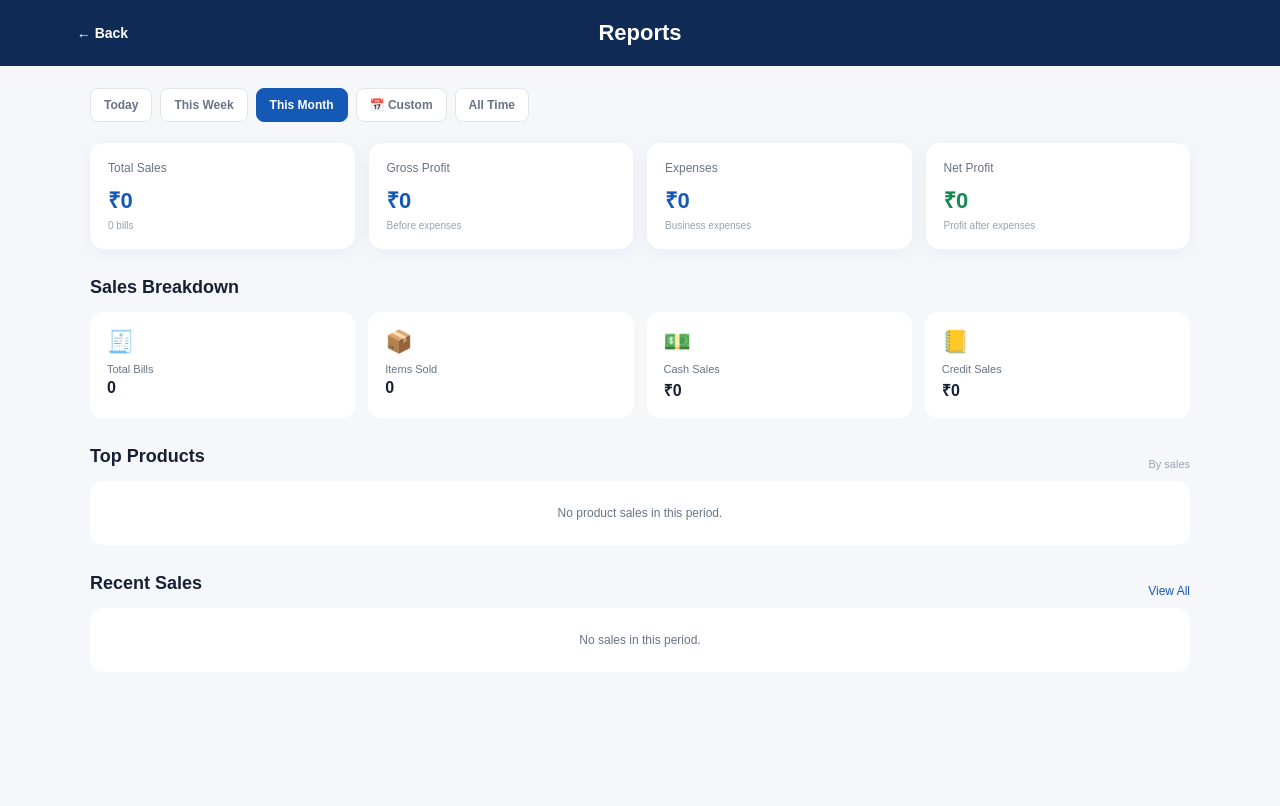
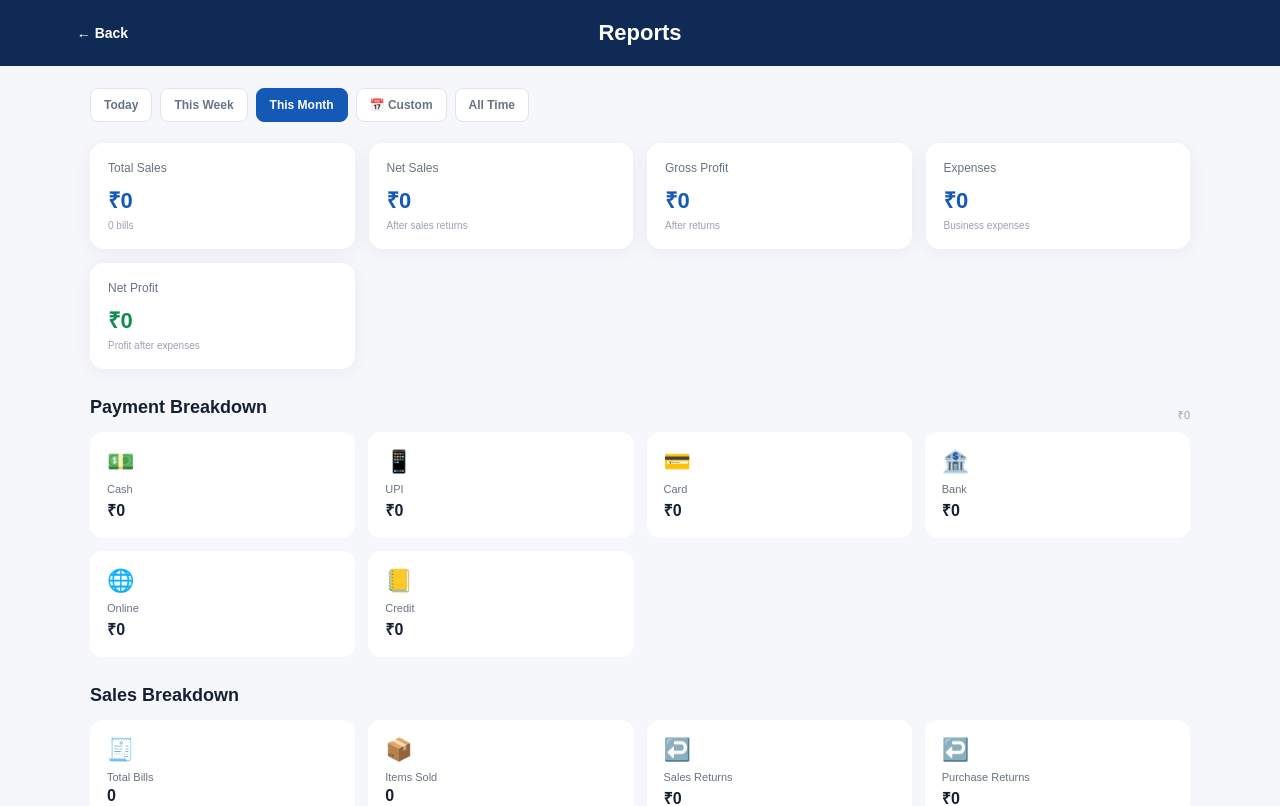
Before and after one commit to sameerkhan86926-a11y/hisabpro, a Next.js app: page /hisabpro/reports in a window 1280 px wide. Shown: the top 806 px of the page. Built offline with nearby package versions, Linux system fonts and the light colour scheme.

Commit message:
Update page.tsx

```diff
--- a/app/reports/page.tsx
+++ b/app/reports/page.tsx
@@ -1,6 +1,15 @@
 "use client";
 
 import { useEffect, useState } from "react";
+
+type PaymentType = "cash" | "credit";
+
+type PaymentMode =
+  | "cash"
+  | "upi"
+  | "card"
+  | "bank"
+  | "online";
 
 type BatchDetail = {
   batchId: number;
@@ -24,7 +33,6 @@ type Sale = {
   items?: SaleItem[];
   subtotal?: number;
 
-  // Old single-product format
   product?: string;
   price?: number;
   purchasePrice?: number;
@@ -33,7 +41,10 @@ type Sale = {
   discount: number;
   total: number;
   date: string;
-  paymentType?: "cash" | "credit";
+
+  paymentType?: PaymentType;
+  paymentMode?: PaymentMode;
+
   customerName?: string;
 };
 
@@ -43,6 +54,32 @@ type Expense = {
   category: string;
   amount: number;
   note: string;
+  date: string;
+};
+
+type ReturnRecord = {
+  id: number;
+  type: "sales" | "purchase";
+
+  saleId?: number;
+  purchaseId?: number;
+
+  customerId?: number | null;
+  customerName?: string;
+
+  supplierId?: number;
+  supplierName?: string;
+
+  productId: number;
+  productName: string;
+
+  quantity: number;
+  amount: number;
+
+  paymentType: PaymentType;
+  paymentMode?: PaymentMode;
+
+  reason: string;
   date: string;
 };
 
@@ -65,6 +102,9 @@ export default function ReportsPage() {
 
   const [expenses, setExpenses] =
     useState<Expense[]>([]);
+
+  const [returns, setReturns] =
+    useState<ReturnRecord[]>([]);
 
   const [period, setPeriod] =
     useState<Period>("month");
@@ -90,9 +130,52 @@ export default function ReportsPage() {
         ) || "[]"
       );
 
+    const savedReturns =
+      JSON.parse(
+        localStorage.getItem(
+          "hisabpro_returns"
+        ) || "[]"
+      );
+
     setSales(savedSales);
     setExpenses(savedExpenses);
+    setReturns(savedReturns);
   }, []);
+
+  /*
+   * =====================================
+   * PAYMENT MODE
+   * =====================================
+   */
+
+  function getPaymentModeLabel(
+    paymentType?: PaymentType,
+    paymentMode?: PaymentMode
+  ) {
+    if (paymentType === "credit") {
+      return "Credit";
+    }
+
+    switch (paymentMode || "cash") {
+      case "cash":
+        return "Cash";
+
+      case "upi":
+        return "UPI";
+
+      case "card":
+        return "Card";
+
+      case "bank":
+        return "Bank";
+
+      case "online":
+        return "Online";
+
+      default:
+        return "Cash";
+    }
+  }
 
   /*
    * =====================================
@@ -150,9 +233,7 @@ export default function ReportsPage() {
       item.batchDetails.forEach(
         (batch) => {
           const qty =
-            Number(
-              batch.quantity
-            );
+            Number(batch.quantity);
 
           const sellingPrice =
             Number(
@@ -184,12 +265,20 @@ export default function ReportsPage() {
     }
 
     return {
-      quantity: item.quantity,
-      sales: item.amount,
+      quantity: Number(
+        item.quantity || 0
+      ),
+
+      sales: Number(
+        item.amount || 0
+      ),
+
       profit:
-        (item.price -
-          item.purchasePrice) *
-        item.quantity,
+        (Number(item.price || 0) -
+          Number(
+            item.purchasePrice || 0
+          )) *
+        Number(item.quantity || 0),
     };
   }
 
@@ -225,6 +314,7 @@ export default function ReportsPage() {
     /*
      * TODAY
      */
+
     if (period === "today") {
       return (
         date.getTime() ===
@@ -235,6 +325,7 @@ export default function ReportsPage() {
     /*
      * WEEK
      */
+
     if (period === "week") {
       const startOfWeek =
         new Date(now);
@@ -263,6 +354,7 @@ export default function ReportsPage() {
     /*
      * MONTH
      */
+
     if (period === "month") {
       return (
         date.getFullYear() ===
@@ -273,8 +365,9 @@ export default function ReportsPage() {
     }
 
     /*
-     * CUSTOM DATE RANGE
+     * CUSTOM
      */
+
     if (period === "custom") {
       if (
         !fromDate &&
@@ -322,6 +415,7 @@ export default function ReportsPage() {
     /*
      * ALL TIME
      */
+
     if (period === "all") {
       return true;
     }
@@ -345,6 +439,43 @@ export default function ReportsPage() {
       isInPeriod(expense.date)
     );
 
+  const filteredReturns =
+    returns.filter((item) =>
+      isInPeriod(item.date)
+    );
+
+  /*
+   * =====================================
+   * RETURN TOTALS
+   * =====================================
+   */
+
+  const salesReturns =
+    filteredReturns
+      .filter(
+        (item) =>
+          item.type === "sales"
+      )
+      .reduce(
+        (sum, item) =>
+          sum +
+          Number(item.amount || 0),
+        0
+      );
+
+  const purchaseReturns =
+    filteredReturns
+      .filter(
+        (item) =>
+          item.type === "purchase"
+      )
+      .reduce(
+        (sum, item) =>
+          sum +
+          Number(item.amount || 0),
+        0
+      );
+
   /*
    * =====================================
    * TOTAL SALES
@@ -354,9 +485,21 @@ export default function ReportsPage() {
   const totalSales =
     filteredSales.reduce(
       (sum, sale) =>
-        sum + sale.total,
+        sum +
+        Number(sale.total || 0),
       0
     );
+
+  /*
+   * NET SALES
+   *
+   * Sales - Sales Returns
+   * =====================================
+   */
+
+  const netSales =
+    totalSales -
+    salesReturns;
 
   /*
    * =====================================
@@ -378,7 +521,9 @@ export default function ReportsPage() {
               item
             ) =>
               itemSum +
-              item.quantity,
+              Number(
+                item.quantity || 0
+              ),
             0
           )
         );
@@ -395,7 +540,6 @@ export default function ReportsPage() {
   const grossProfit =
     filteredSales.reduce(
       (sum, sale) => {
-
         const items =
           getSaleItems(sale);
 
@@ -421,11 +565,24 @@ export default function ReportsPage() {
         return (
           sum +
           itemProfit -
-          (sale.discount || 0)
+          Number(
+            sale.discount || 0
+          )
         );
       },
       0
     );
+
+  /*
+   * =====================================
+   * NET GROSS PROFIT AFTER RETURNS
+   * =====================================
+   */
+
+  const grossProfitAfterReturns =
+    grossProfit -
+    salesReturns +
+    purchaseReturns;
 
   /*
    * =====================================
@@ -436,7 +593,10 @@ export default function ReportsPage() {
   const totalExpenses =
     filteredExpenses.reduce(
       (sum, expense) =>
-        sum + expense.amount,
+        sum +
+        Number(
+          expense.amount || 0
+        ),
       0
     );
 
@@ -447,12 +607,12 @@ export default function ReportsPage() {
    */
 
   const netProfit =
-    grossProfit -
+    grossProfitAfterReturns -
     totalExpenses;
 
   /*
    * =====================================
-   * CASH SALES
+   * PAYMENT MODE SALES
    * =====================================
    */
 
@@ -461,19 +621,91 @@ export default function ReportsPage() {
       .filter(
         (sale) =>
           sale.paymentType !==
-          "credit"
+            "credit" &&
+          (sale.paymentMode ||
+            "cash") ===
+            "cash"
       )
       .reduce(
         (sum, sale) =>
-          sum + sale.total,
+          sum +
+          Number(
+            sale.total || 0
+          ),
         0
       );
 
-  /*
-   * =====================================
-   * CREDIT SALES
-   * =====================================
-   */
+  const upiSales =
+    filteredSales
+      .filter(
+        (sale) =>
+          sale.paymentType !==
+            "credit" &&
+          sale.paymentMode ===
+            "upi"
+      )
+      .reduce(
+        (sum, sale) =>
+          sum +
+          Number(
+            sale.total || 0
+          ),
+        0
+      );
+
+  const cardSales =
+    filteredSales
+      .filter(
+        (sale) =>
+          sale.paymentType !==
+            "credit" &&
+          sale.paymentMode ===
+            "card"
+      )
+      .reduce(
+        (sum, sale) =>
+          sum +
+          Number(
+            sale.total || 0
+          ),
+        0
+      );
+
+  const bankSales =
+    filteredSales
+      .filter(
+        (sale) =>
+          sale.paymentType !==
+            "credit" &&
+          sale.paymentMode ===
+            "bank"
+      )
+      .reduce(
+        (sum, sale) =>
+          sum +
+          Number(
+            sale.total || 0
+          ),
+        0
+      );
+
+  const onlineSales =
+    filteredSales
+      .filter(
+        (sale) =>
+          sale.paymentType !==
+            "credit" &&
+          sale.paymentMode ===
+            "online"
+      )
+      .reduce(
+        (sum, sale) =>
+          sum +
+          Number(
+            sale.total || 0
+          ),
+        0
+      );
 
   const creditSales =
     filteredSales
@@ -484,9 +716,26 @@ export default function ReportsPage() {
       )
       .reduce(
         (sum, sale) =>
-          sum + sale.total,
+          sum +
+          Number(
+            sale.total || 0
+          ),
         0
       );
+
+  /*
+   * =====================================
+   * PAYMENT TOTAL
+   * =====================================
+   */
+
+  const paymentModeTotal =
+    cashSales +
+    upiSales +
+    cardSales +
+    bankSales +
+    onlineSales +
+    creditSales;
 
   /*
    * =====================================
@@ -502,13 +751,11 @@ export default function ReportsPage() {
 
   filteredSales.forEach(
     (sale) => {
-
       const items =
         getSaleItems(sale);
 
       items.forEach(
         (item) => {
-
           const report =
             getItemReport(
               item
@@ -520,7 +767,6 @@ export default function ReportsPage() {
             );
 
           if (existing) {
-
             productMap.set(
               item.product,
               {
@@ -537,9 +783,7 @@ export default function ReportsPage() {
                   report.profit,
               }
             );
-
           } else {
-
             productMap.set(
               item.product,
               {
@@ -553,7 +797,6 @@ export default function ReportsPage() {
                   report.profit,
               }
             );
-
           }
         }
       );
@@ -579,6 +822,12 @@ export default function ReportsPage() {
       )
       .slice(0, 10);
 
+  /*
+   * =====================================
+   * RENDER
+   * =====================================
+   */
+
   return (
     <main className="reports-page">
 
@@ -587,8 +836,10 @@ export default function ReportsPage() {
       <header className="reports-header">
 
         <button
+          type="button"
           onClick={() =>
-            window.history.back()
+            window.location.href =
+              "/hisabpro/"
           }
           className="back-button"
         >
@@ -703,7 +954,10 @@ export default function ReportsPage() {
             <input
               type="date"
               value={toDate}
-              min={fromDate || undefined}
+              min={
+                fromDate ||
+                undefined
+              }
               onChange={(e) =>
                 setToDate(
                   e.target.value
@@ -754,18 +1008,37 @@ export default function ReportsPage() {
         <div className="report-card">
 
           <span>
+            Net Sales
+          </span>
+
+          <strong>
+            ₹
+            {netSales.toLocaleString(
+              "en-IN"
+            )}
+          </strong>
+
+          <small>
+            After sales returns
+          </small>
+
+        </div>
+
+        <div className="report-card">
+
+          <span>
             Gross Profit
           </span>
 
           <strong>
             ₹
-            {grossProfit.toLocaleString(
+            {grossProfitAfterReturns.toLocaleString(
               "en-IN"
             )}
           </strong>
 
           <small>
-            Before expenses
+            After returns
           </small>
 
         </div>
@@ -805,6 +1078,121 @@ export default function ReportsPage() {
           <small>
             Profit after expenses
           </small>
+
+        </div>
+
+      </section>
+
+      {/* PAYMENT BREAKDOWN */}
+
+      <section className="report-section">
+
+        <div className="report-section-title">
+
+          <h2>
+            Payment Breakdown
+          </h2>
+
+          <span>
+            ₹
+            {paymentModeTotal.toLocaleString(
+              "en-IN"
+            )}
+          </span>
+
+        </div>
+
+        <div className="report-breakdown">
+
+          <div>
+            <span>💵</span>
+
+            <p>
+              Cash
+            </p>
+
+            <strong>
+              ₹
+              {cashSales.toLocaleString(
+                "en-IN"
+              )}
+            </strong>
+          </div>
+
+          <div>
+            <span>📱</span>
+
+            <p>
+              UPI
+            </p>
+
+            <strong>
+              ₹
+              {upiSales.toLocaleString(
+                "en-IN"
+              )}
+            </strong>
+          </div>
+
+          <div>
+            <span>💳</span>
+
+            <p>
+              Card
+            </p>
+
+            <strong>
+              ₹
+              {cardSales.toLocaleString(
+                "en-IN"
+              )}
+            </strong>
+          </div>
+
+          <div>
+            <span>🏦</span>
+
+            <p>
+              Bank
+            </p>
+
+            <strong>
+              ₹
+              {bankSales.toLocaleString(
+                "en-IN"
+              )}
+            </strong>
+          </div>
+
+          <div>
+            <span>🌐</span>
+
+            <p>
+              Online
+            </p>
+
+            <strong>
+              ₹
+              {onlineSales.toLocaleString(
+                "en-IN"
+              )}
+            </strong>
+          </div>
+
+          <div>
+            <span>📒</span>
+
+            <p>
+              Credit
+            </p>
+
+            <strong>
+              ₹
+              {creditSales.toLocaleString(
+                "en-IN"
+              )}
+            </strong>
+          </div>
 
         </div>
 
@@ -850,15 +1238,15 @@ export default function ReportsPage() {
 
           <div>
 
-            <span>💵</span>
+            <span>↩️</span>
 
             <p>
-              Cash Sales
+              Sales Returns
             </p>
 
             <strong>
               ₹
-              {cashSales.toLocaleString(
+              {salesReturns.toLocaleString(
                 "en-IN"
               )}
             </strong>
@@ -867,15 +1255,15 @@ export default function ReportsPage() {
 
           <div>
 
-            <span>📒</span>
+            <span>↩️</span>
 
             <p>
-              Credit Sales
+              Purchase Returns
             </p>
 
             <strong>
               ₹
-              {creditSales.toLocaleString(
+              {purchaseReturns.toLocaleString(
                 "en-IN"
               )}
             </strong>
@@ -1028,11 +1416,33 @@ export default function ReportsPage() {
                         )}
                       </span>
 
+                      <small
+                        style={{
+                          display:
+                            "block",
+                          marginTop:
+                            "4px",
+                          color:
+                            "#1559b7",
+                          fontSize:
+                            "12px",
+                          fontWeight:
+                            700,
+                        }}
+                      >
+                        {getPaymentModeLabel(
+                          sale.paymentType,
+                          sale.paymentMode
+                        )}
+                      </small>
+
                     </div>
 
                     <strong>
                       ₹
-                      {sale.total.toLocaleString(
+                      {Number(
+                        sale.total || 0
+                      ).toLocaleString(
                         "en-IN"
                       )}
                     </strong>
```
